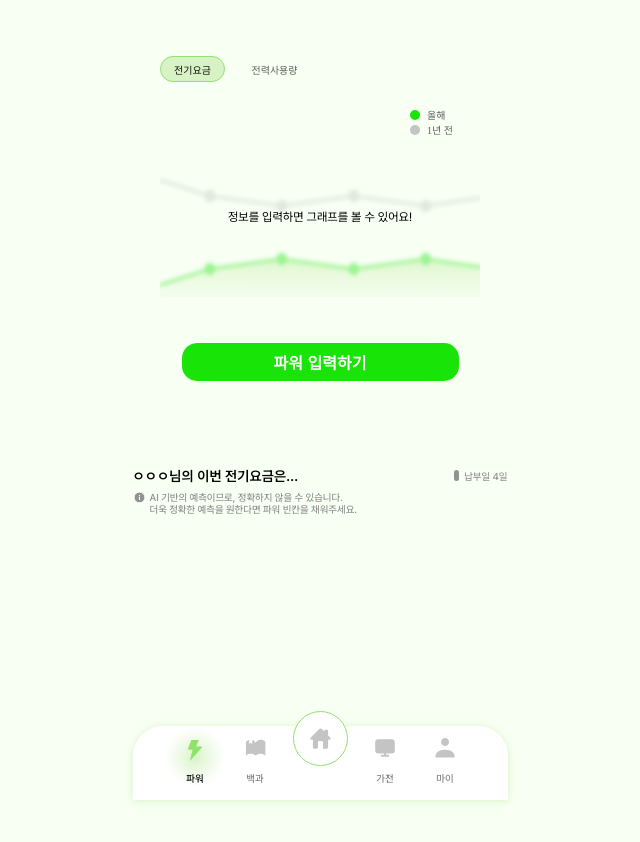
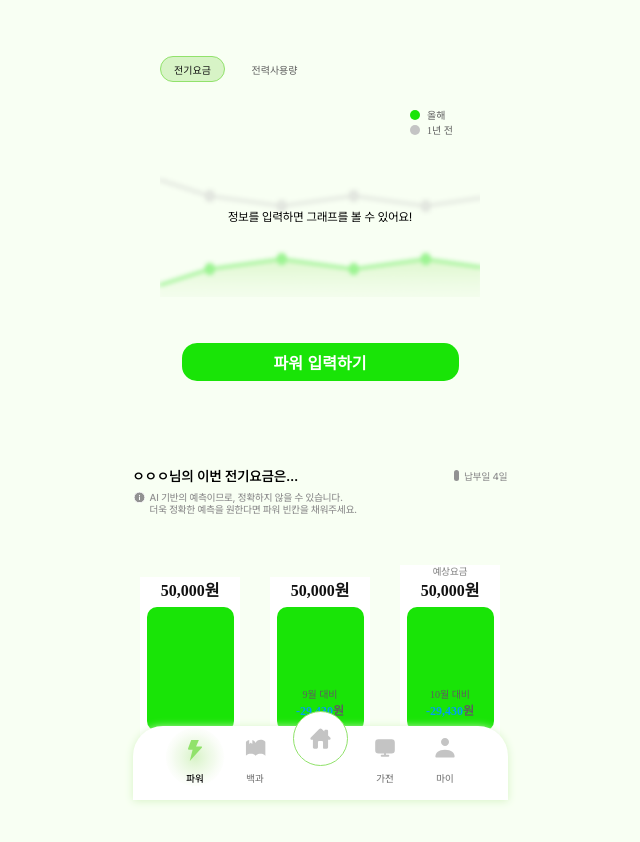
Before and after one commit to GreenSpark-greenspark/greenspark-frontend, a Next.js app: page /power in a window 1280 px wide. Shown: the top 842 px of the page, without its empty margins (320-960 px from the left). Built offline with nearby package versions, Linux system fonts and the light colour scheme; no server answers.

Commit message:
feat: 예상요금 차트 디자인 퍼블리싱

```diff
--- /dev/null
+++ b/src/app/_component/power/ExpectPreChart.tsx
@@ -0,0 +1,46 @@
+import React from "react";
+import styles from "./expectPreCost.module.css";
+import { getDateLabel } from "@/./utils/getDateLabels";
+
+export default function ExpectPreChart() {
+  const currentMonthDate = getDateLabel("current");
+  const lastMonthDate = getDateLabel("last");
+  const twoMonthsDate = getDateLabel("twoMonths");
+
+  return (
+    <>
+      <div className={styles.chartContainer}>
+        <div className={styles.chartUnit}>
+          <p className={styles.boxCost}>50,000원</p>
+          <div className={styles.chartColor}></div>
+          <p className={styles.monthLabel}>{`${twoMonthsDate.monthLabel}월`}</p>
+        </div>
+        <div className={styles.chartUnit}>
+          <p className={styles.boxCost}>50,000원</p>
+          <div className={styles.chartColor}>
+            <div className={styles.chartBox}>
+              <p className={styles.chartBoxText}>{`${twoMonthsDate.monthLabel}월`} 대비</p>
+              <p className={styles.costText}>
+                <span className={styles.costBlue}>-29,430</span>원
+              </p>
+            </div>
+          </div>
+          <p className={styles.monthLabel}>{`${lastMonthDate.monthLabel}월`}</p>
+        </div>
+        <div className={styles.chartUnit}>
+          <p className={styles.infoText}>예상요금</p>
+          <p className={styles.boxCost}>50,000원</p>
+          <div className={styles.chartColor}>
+            <div className={styles.chartBox}>
+              <p className={styles.chartBoxText}>{`${lastMonthDate.monthLabel}월`} 대비</p>
+              <p className={styles.costText}>
+                <span className={styles.costBlue}>-29,430</span>원
+              </p>
+            </div>
+          </div>
+          <p className={styles.monthLabel}>{`${currentMonthDate.monthLabel}월`}</p>
+        </div>
+      </div>
+    </>
+  );
+}
--- a/src/app/_component/power/ExpectPreCost.tsx
+++ b/src/app/_component/power/ExpectPreCost.tsx
@@ -1,7 +1,7 @@
 import React from "react";
 import InfoIcon from "@/../public/icon/toast_info_icon.svg";
 import styles from "./expectPreCost.module.css";
-
+import ExpectPreChart from "./ExpectPreChart";
 export default function ExpectPreCost() {
   return (
     <>
@@ -21,6 +21,7 @@ export default function ExpectPreCost() {
           <p className={styles.infoText}>납부일 4일</p>
         </div>
       </div>
+      <ExpectPreChart />
     </>
   );
 }
--- a/src/app/_component/power/expectPreCost.module.css
+++ b/src/app/_component/power/expectPreCost.module.css
@@ -1,8 +1,3 @@
-.infoIcon {
-  width: 1.3rem;
-  height: 1.3rem;
-  fill: #929292;
-}
 .expectTop {
   display: flex;
   justify-content: space-between;
@@ -26,6 +21,11 @@
   display: flex;
   gap: 0.4rem;
 }
+.infoIcon {
+  width: 1.3rem;
+  height: 1.3rem;
+  fill: #929292;
+}
 .infoText {
   color: #929292;
 
@@ -46,3 +46,87 @@
   border-radius: 3px;
   background: #929292;
 }
+/* 차트 */
+.chartContainer {
+  display: flex;
+  gap: 3rem;
+  justify-content: center;
+  align-items: end;
+  margin-top: 5rem;
+}
+.chartUnit {
+  display: flex;
+  flex-direction: column;
+  align-items: center;
+  background-color: #fff;
+  width: 10rem;
+}
+.chartColor {
+  position: relative;
+  border-radius: 10px;
+  background: var(--highlight-color, #19e407);
+  width: 87px;
+  height: 124px;
+  flex-shrink: 0;
+  margin-top: 0.6rem;
+  margin-bottom: 1rem;
+}
+
+.chartBox {
+  position: absolute;
+  bottom: 1.2rem;
+  left: 50%;
+  transform: translateX(-50%);
+  display: flex;
+  flex-direction: column;
+  align-items: center;
+  width: 8rem;
+}
+
+.boxCost {
+  color: var(--Color-2, #111);
+  text-align: center;
+
+  /* Title3 */
+  font-family: Pretendard;
+  font-size: 16px;
+  font-style: normal;
+  font-weight: 600;
+  line-height: normal;
+  width: 10rem;
+}
+.monthLabel {
+  color: var(--Color-3, #5e5e5e);
+  text-align: center;
+  font-family: Pretendard;
+  font-size: 10px;
+  font-style: normal;
+  font-weight: 400;
+  line-height: normal;
+  width: 3.7rem;
+}
+
+.chartBoxText {
+  color: var(--Color-3, #5e5e5e);
+  text-align: center;
+
+  /* Detail */
+  font-family: Pretendard;
+  font-size: 10px;
+  font-style: normal;
+  font-weight: 500;
+  line-height: normal;
+}
+.costBlue {
+  color: var(--Color-9, #039cf5);
+}
+.costText {
+  color: var(--Color-3, #5e5e5e);
+
+  /* Title4 */
+  font-family: Pretendard;
+  font-size: 12px;
+  font-style: normal;
+  font-weight: 600;
+  line-height: normal;
+}
```
Also changed, not shown: public/icon/power_tipMent_big.svg (added).
